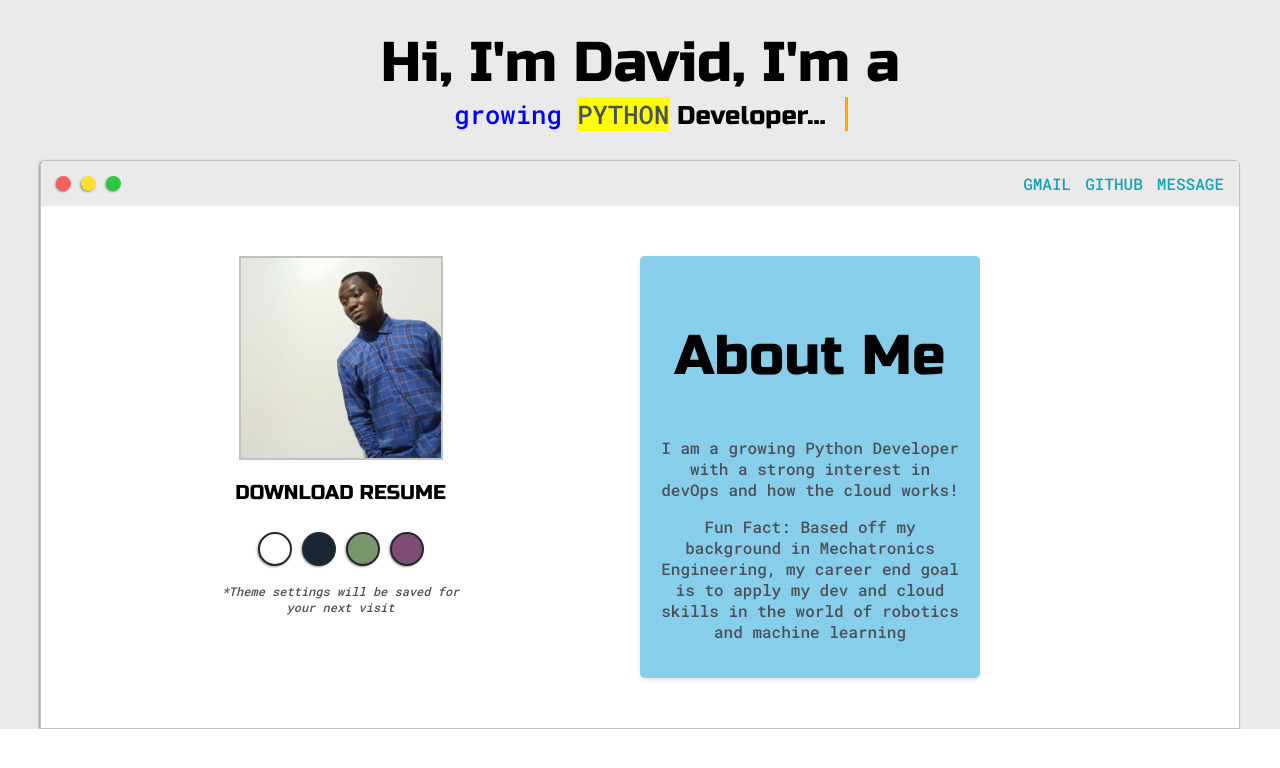
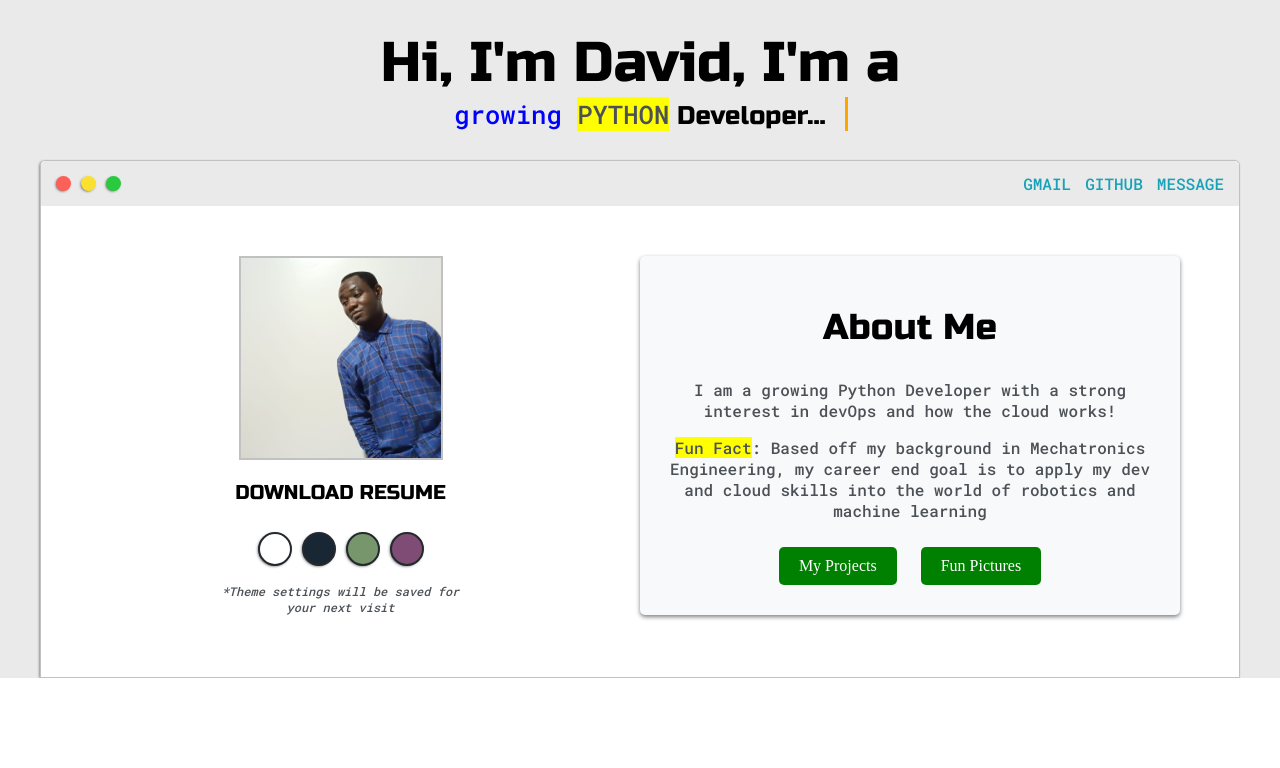
Before and after one commit to Ark-Arch/my_portfolio, a Python web app: template website/templates/home_page.html in a window 1280 px wide. Shown: the top 768 px of the page. Run offline with Jinja, Linux system fonts and the light colour scheme; the template is opened without the code that fills it, so the values that code supplies are empty.

Commit message:
completed the about-me page

```diff
--- a/website/static/styles.css
+++ b/website/static/styles.css
@@ -1,6 +1,15 @@
 @keyframes typing{
     from {width: 0}
     to {width: 100%}
+}
+
+@keyframes blink {
+	0%, 49% {
+		opacity: 2;
+	}
+	50%, 100% {
+		opacity: 0;
+	}
 }
 
 :root{
@@ -102,10 +111,6 @@ h6 {font-size: 16px;}
         typing 2s steps(20, end) forwards;
 
 }
-
-
-
-
 
 .intro-wrapper{
     background-color: var(--secondaryColor);
@@ -255,13 +260,31 @@ h6 {font-size: 16px;}
 }
 
 .about-me {
-	max-width: 300px;
+	max-width: 500px;
 	padding:20px;
-	/*background-color: #fff;*/
-	background-color: skyblue;
+	background-color: #f8f9fa;
 	text-align:center;
 	border-radius: 5px;
-	box-shadow: 0 2px 4px rgba(0,0,0,0.1);
+	box-shadow: 0 2px 4px rgba(0,0,0,0.5);
+}
+
+.blink {
+	animation-name: blink;
+	animation-duration: 0.5s;
+	animation-timing-function: ease-in;
+	animation-iteration-count: Infinite;
+	background-color: yellow;
+}
+
+.button-pages{
+	display: inline-block;
+	padding: 10px 20px;
+	margin: 10px;
+	background-color: green/*#007bff*/;
+	color: white;
+	text-decoration: none;
+	border-radius: 5px;
+	cursor: pointer;
 }
 
 #project-preview{
--- a/website/templates/home_page.html
+++ b/website/templates/home_page.html
@@ -4,9 +4,11 @@
 {% block right_column %}
 <div class="right-column">
 	<div class="about-me">
-    		<h1> About Me </h1>
+    		<h2> About Me </h2>
     		<p>I am a growing Python Developer with a strong interest in devOps and how the cloud works!</p>
-		<p><span>Fun Fact</span>: Based off my background in Mechatronics Engineering, my <span>career end goal</span> is to apply my dev and cloud skills in the world of robotics and machine learning</p>
+		<p><span class="blink">Fun Fact</span>: Based off my background in Mechatronics Engineering, my <span>career end goal</span> is to apply my dev and cloud skills into the world of robotics and machine learning</p>
+		<a href="" class="button-pages">My Projects</a>
+		<a href="" class="button-pages">Fun Pictures</a>
 	</div>
 </div>
 {% endblock %}
```
